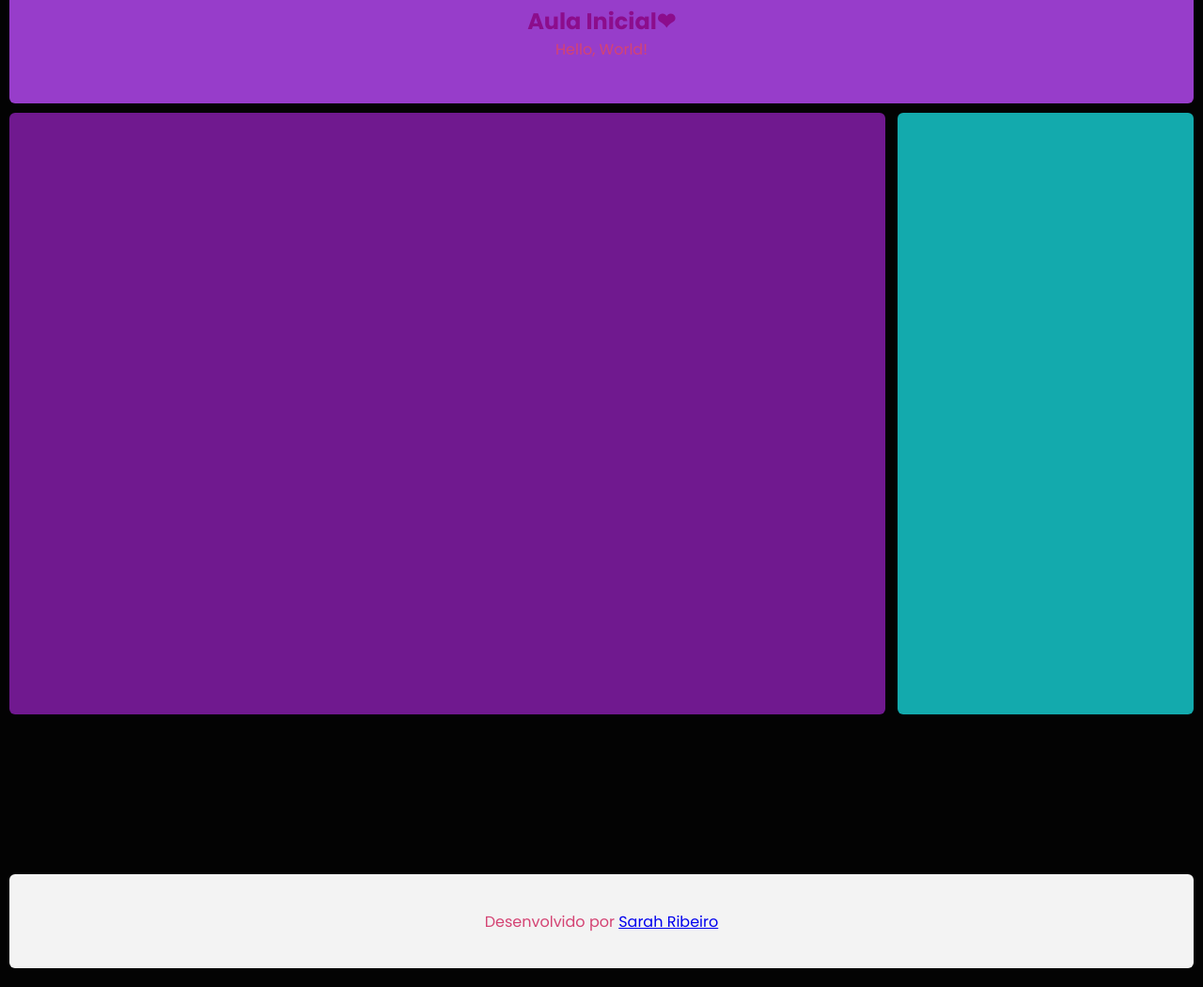
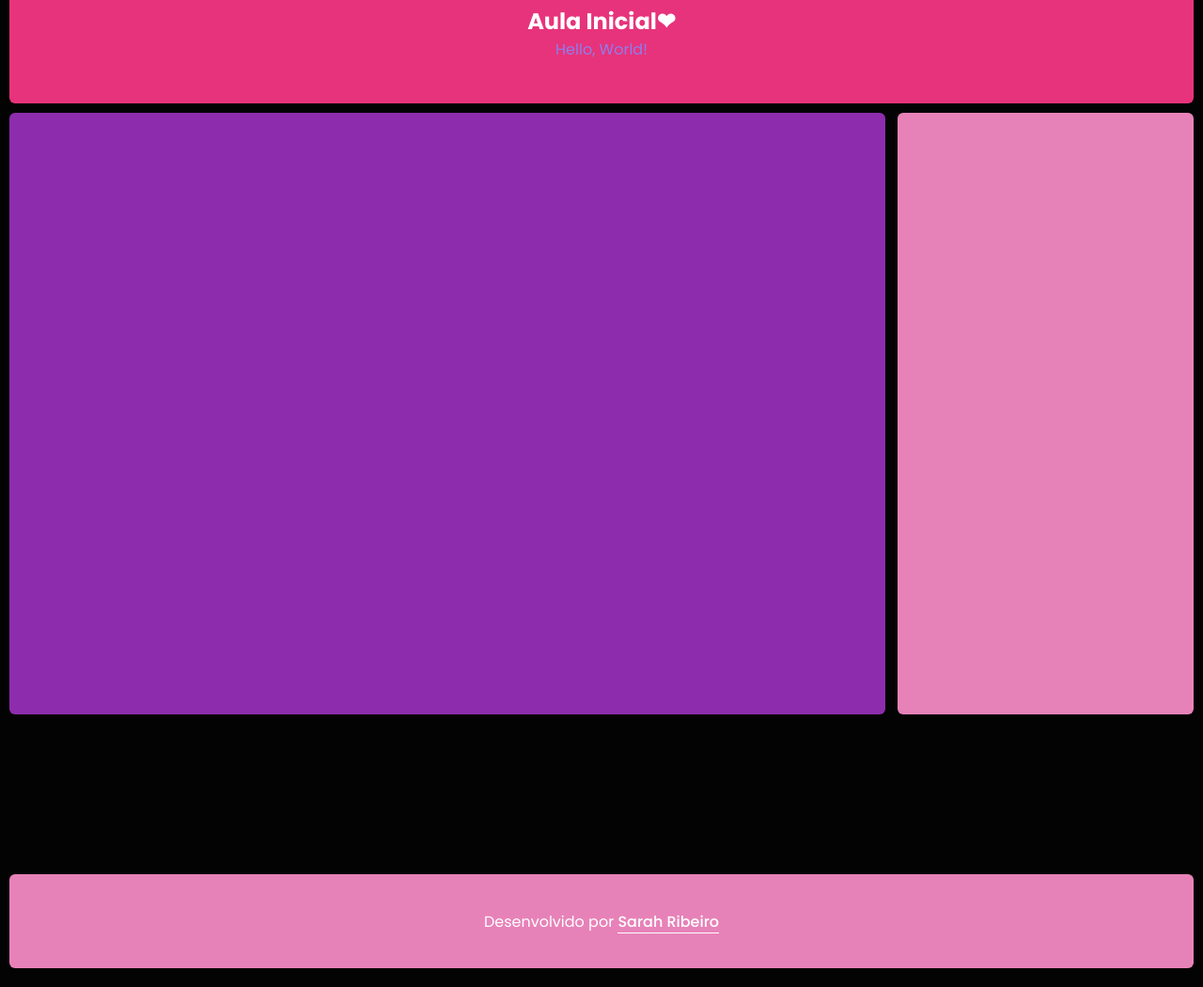
Before and after one commit to Sarahribeiro5/Aula01-HTML, a plain HTML site: page index.html in a window 1280 px wide. Shown: the part 60-1110 px from the top of the page at 94% size. Drawn offline with Linux system fonts and the light colour scheme.

Commit message:
refactor: add _blank to link

```diff
--- a/assets/styles.index.css
+++ b/assets/styles.index.css
@@ -19,11 +19,11 @@ body {
 
 h2 {
     text-align: center;
-    color: #8c0d8c;
+    color: #ffffff;
 }
 
 header {
-    background-color: #973dca;
+    background-color: #e7337b;
     backdrop-filter: blur(10px);
     margin: 10px 0;
     border-radius: 6px;
@@ -35,7 +35,7 @@ header {
 }
 
 p {
-    color: #d44373;
+    color: #8d7ded;
 }
 
 #Principal {
@@ -47,21 +47,21 @@ p {
 }
 
 main {
-    background-color: #70198f;
+    background-color: #8d2dad;
     border-radius: 6px;
     height: 80%;
     width: 74%;
 }
 
 aside {
-    background-color: #13aaad;
+    background-color: #e782b8;
     border-radius: 6px;
     height: 80%;
     width: 25%;
 }
 
 footer {
-    background-color: #f3f3f3;
+    background-color: #e782b8;
     border-radius: 6px;
     margin: 10px 0;
     height: 100px;
@@ -70,3 +70,15 @@ footer {
     justify-content: center; /* vertical */
     align-items: center;
 }
+
+footer p {
+    font-size: 1 .2rem;
+    color: #fff;
+}
+
+footer a {
+    color: #fff;
+    text-decoration: none;
+    font-weight: 500;
+    border-bottom: 1px solid #fff;
+}
--- a/index.html
+++ b/index.html
@@ -18,7 +18,7 @@
     </div>
 
     <footer>
-        <p>Desenvolvido por <a href="https://github.com/Sarahribeiro5/Aula01-HTML">Sarah Ribeiro</a></p>
+        <p>Desenvolvido por <a target="_blank" href= "https://github.com/Sarahribeiro5/Aula01-HTML">Sarah Ribeiro</a></p>
     </footer>
 </body>
 </html>
```
